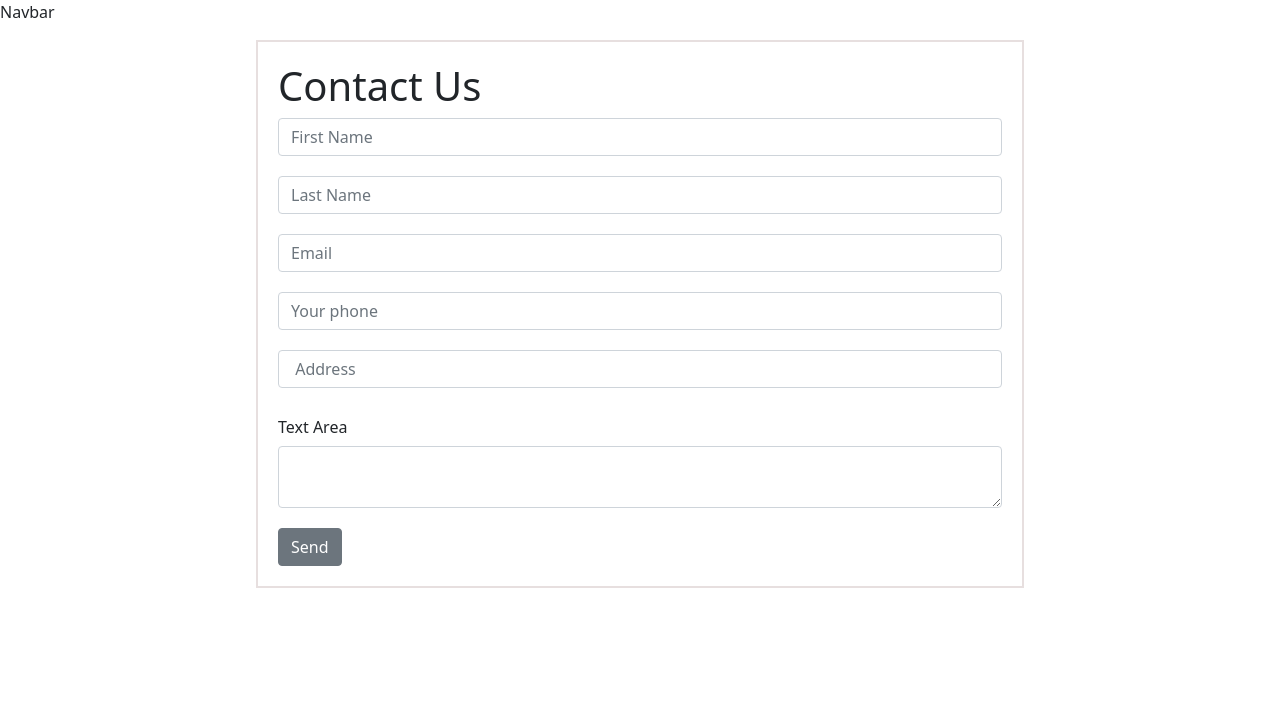
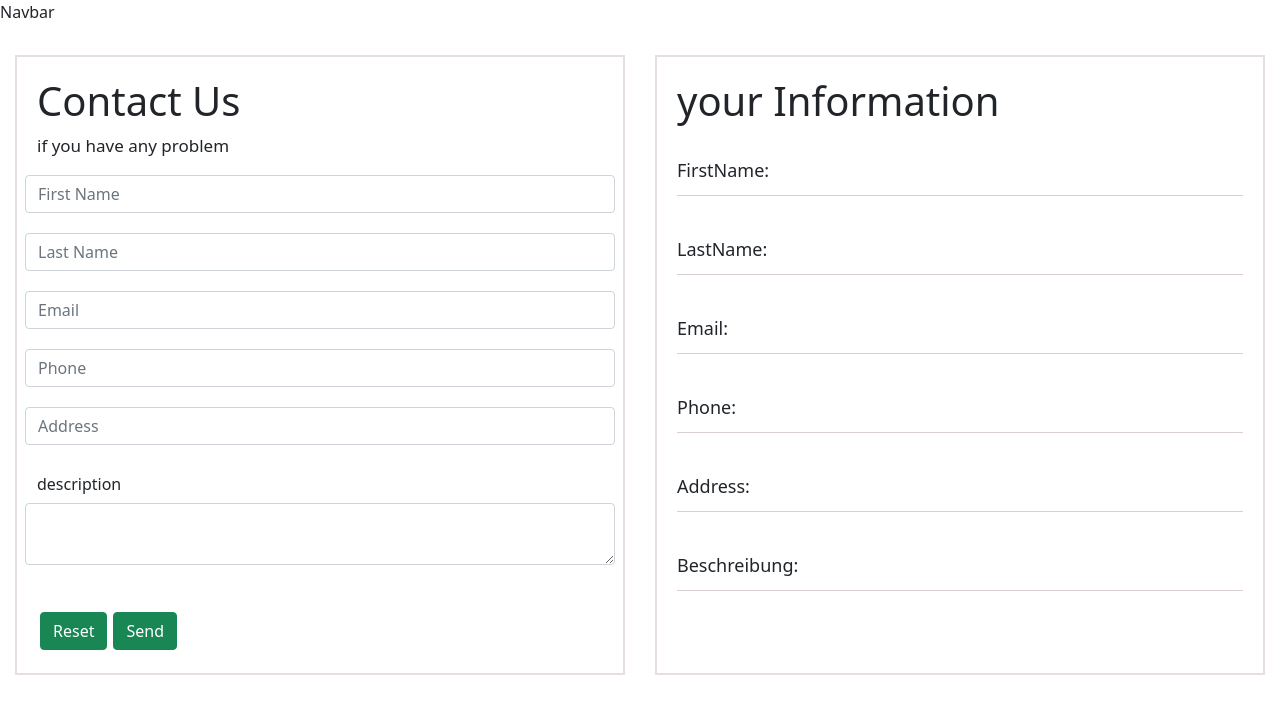
Before and after one commit to FbW47-2/ZeitErfassungApp, a React (Create React App) app in the folder zeiterfassung/: page /contact in a window 1280 px wide. Shown: the top 714 px of the page. Built offline with nearby package versions, Linux system fonts and the light colour scheme.

Commit message:
änderung

```diff
--- a/zeiterfassung/src/App.js
+++ b/zeiterfassung/src/App.js
@@ -14,7 +14,7 @@ function App() {
   return (
     <div className="App">
        <BrowserRouter>
-        <NavBar />
+
         <Switch>
           <Route exact path="/" component={Home} />
           <Route path="/showpersonal" component={ShowPersonal} />
--- a/zeiterfassung/src/Pages/Contact.css
+++ b/zeiterfassung/src/Pages/Contact.css
@@ -1,8 +1,23 @@
+.main{
+    display:flex;
+
+
+}
+
+
+
+
+
+
+
 Form{
     border:2px solid rgb(231, 223, 223);
-    margin: auto;
+    margin: 15px;
     padding: 20px;
-    width: 60%;
+    width: 50%;
+
+
+
 
 }
 
@@ -12,9 +27,40 @@ Form{
 
     margin-bottom: 20px;
 
+}
+
+input{
+
+    margin-bottom: 20px;
+}
+
+Button{
+    margin: 3px;
 
 }
 
-input{
-    margin-bottom: 20px;
+
+.checkDiv{
+    width: 50%;
+    margin: 15px;
+    overflow: auto;
+
 }
+
+.info{
+    margin:px 0;
+    font-size: 18px;
+    font-weight: 300;
+    border-bottom:1px solid rgb(218, 208, 208);
+    height: 39px;
+}
+
+span{
+    margin-left:10% ;
+}
+
+.problem{
+    font-size: 17px;
+    font-weight: 300;
+
+}
--- a/zeiterfassung/src/Pages/Contact.jsx
+++ b/zeiterfassung/src/Pages/Contact.jsx
@@ -1,8 +1,9 @@
 import React from 'react';
-import "./Contact.css"
+import "./Contact.css";
+import NavBar from "../NavBar"
 import { Button, Input, Form , FormGroup, Label, Row, Col} from 'reactstrap';
 
-
+/*
 function Contact() {
     return (
         <div>
@@ -11,7 +12,7 @@ function Contact() {
 
             <Form class="contact-form" action="index.html" method="post">
 
-            <h1>Contact Us</h1>
+
 
 
                 <FormGroup>
@@ -31,17 +32,7 @@ function Contact() {
                 <Input type="text" class="contact-form-text" placeholder=" Address"/>
 
 
-                <Label for="exampleText" sm={2}>Text Area</Label>
-                <Input type="textarea" name="text" id="exampleText" />
-
-                </FormGroup>
-
-
-
-                <Button type="submit" class="btn" value="Send">Send</Button>
-
-            </Form>
-            </div>
+                <Label for="exampleText</NavBar>
 
 
 
@@ -52,6 +43,149 @@ function Contact() {
 
 
     )
-}
+} */
+function Contact() {
+    let [firstName, setFirstName] = React.useState('');
+    let [lastName, setLastName] = React.useState('');
+    let [email, setEmail] = React.useState('');
+    let [phone, setPhone] = React.useState('');
+    let [address, setAddress] = React.useState('');
+    let [description, setDescription] = React.useState('');
+
+    let [submittedFirstName, setSubmittedFirstName] = React.useState('');
+    let [submittedLastName, setSubmittedLastName] = React.useState('');
+    let [submittedEmail, setSubmittedEmail] = React.useState('');
+    let [submittedPhone, setSubmittedPhone] = React.useState('');
+    let [submittedAddress, setSubmittedAddress] = React.useState('');
+    let [submittedDescription, setSubmittedDescription] = React.useState('');
+
+    const handleChangeFirstName = (event) => {
+      setFirstName(event.target.value);
+
+    }
+
+
+    const handleChangeLastName = (event) => {
+        setLastName(event.target.value);
+
+      }
+
+    const handleChangeEmail = (event) => {
+        setEmail(event.target.value);
+
+      }
+
+      const handleChangePhone = (event) => {
+        setPhone(event.target.value);
+
+      }
+
+      const handleChangeAddress = (event) => {
+        setAddress(event.target.value);
+
+      }
+
+
+    const handleDescriptionChange = (event) => {
+      setDescription(event.target.value);
+    }
+
+
+    const handleSubmit = (event) => {
+      event.preventDefault();
+      setSubmittedFirstName(firstName);
+      setSubmittedLastName(lastName);
+      setSubmittedEmail(email);
+      setSubmittedPhone(phone);
+      setSubmittedAddress(address);
+      setSubmittedDescription(description);
+      console.log("submit handled");
+
+
+    }
+
+
+  const handleReset = () => {
+
+    setFirstName('');
+    setLastName('');
+    setEmail('');
+    setPhone('');
+    setAddress('');
+    setDescription('');
+    console.log("reset handle");
+  }
+
+    return (
+      <>
+      <NavBar/>
+      <div className="main">
+
+
+
+        <Form class="contact-form " onReset={handleReset} onSubmit={handleSubmit}>
+
+        <h1>Contact Us</h1>
+            <p className="problem">if you have any problem</p>
+          <label>
+
+          <FormGroup className="row">
+
+          <Input type="text" class="contact-form-text" placeholder="First Name"
+          onChange={handleChangeFirstName} value={firstName}/>
+
+         <Input type="text" class="contact-form-text" placeholder="Last Name"
+          onChange={handleChangeLastName} value={lastName}/>
+
+        <Input type="email" class="contact-form-text" placeholder="Email" onChange={handleChangeEmail} value={email} />
+
+        <Input type="text" class="contact-form-text" placeholder="Phone" onChange={handleChangePhone} value={phone} />
+
+        <Input type="text" class="contact-form-text" placeholder="Address" onChange={handleChangeAddress} value={address} />
+
+        <Label for="exampleText" sm={2}> description</Label>
+
+        <Input type="textarea" name="text" id="exampleText"
+        value={description} onChange={handleDescriptionChange} />
+
+    </FormGroup>
+
+          </label>
+          <br />
+          <br />
+          <Button type="reset" class="btn" value="Reset" color="success">Reset</Button>
+          <Button type="submit" class="btn" value="Submit" color="success">Send</Button>
+
+
+        </Form>
+
+
+
+        <Form className="checkDiv">
+          <h1>your Information</h1>
+
+            <br />
+
+            <p className="info">FirstName: <span>{submittedFirstName}</span></p>
+            <br />
+
+            <p className="info">LastName: <span>{submittedLastName}</span></p>
+            <br />
+            <p className="info">Email: <span>{submittedEmail}</span></p>
+            <br />
+            <p className="info">Phone: <span>{submittedPhone}</span></p>
+            <br />
+            <p className="info">Address: <span>{submittedAddress}</span></p>
+            <br />
+            <p className="info">Beschreibung:<br></br> <br></br> {submittedDescription}</p>
+
+        </Form>
+
+
+      </div>
+      </>
+    )
+  }
+
 
 export default Contact
```
